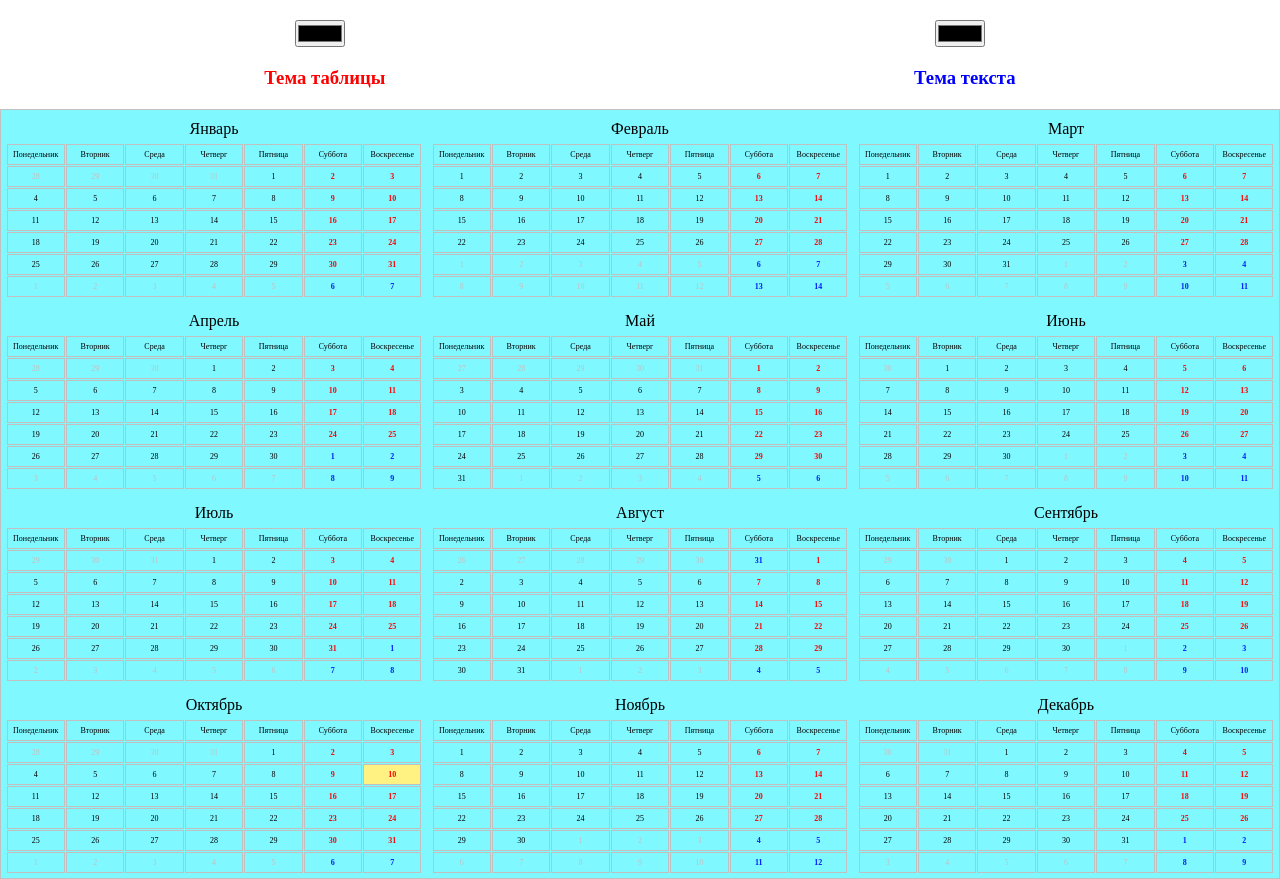
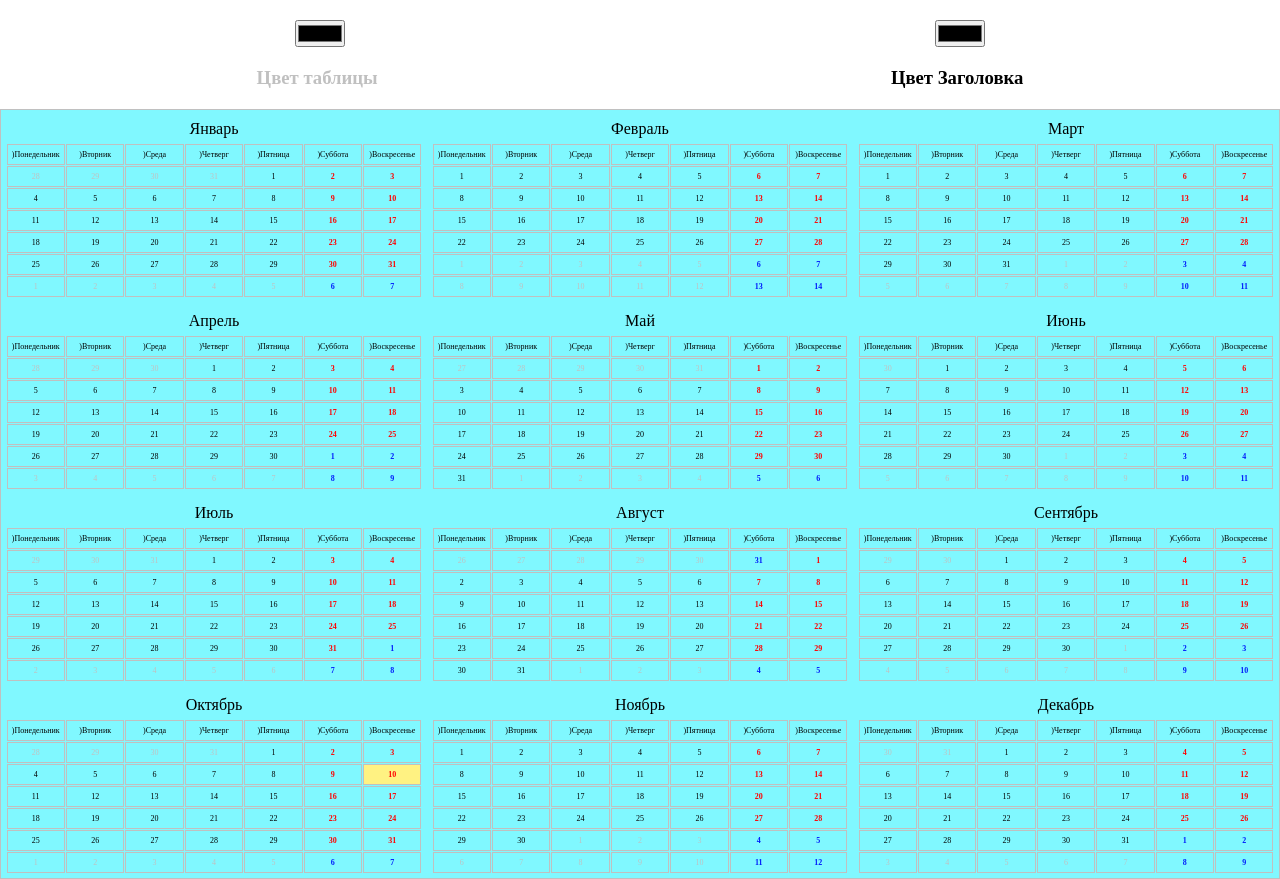
Before and after one commit to ONESucH/React-widget-calendar, a React (Create React App) app: page / in a window 1280 px wide. Built offline with nearby package versions, Linux system fonts and the light colour scheme.

Commit message:
add controllers themes

```diff
--- a/src/App.js
+++ b/src/App.js
@@ -32,8 +32,8 @@ const WeeksRu = [
 
 const App = () => {
   const [ colors, setColors ] = useState({
-    theme1: 'red',
-    theme2: 'blue',
+    theme1: 'silver',
+    theme2: 'black',
   });
   const [ monthCounter, setMonthCounter ] = useState(0); // Количество месяцев в году
   const [ years, setYears ] = useState([]); // Формируем год
@@ -99,21 +99,28 @@ const App = () => {
             {years?.length ? (
               years.map((item, monthIndex) => (
                 <div className="month" key={monthIndex}>
-                  <div className="month-title">{item?.month}</div>
+                  <div className="month-title" style={{color: colors.theme2}}>{item?.month}</div>
                   <div className="weeks">
-                    {WeeksRu.map((item, weeksIndex) => <div className="week" key={weeksIndex + item}>{item}</div>)}
+                    {WeeksRu.map((item, weeksIndex) => (
+                      <div className="week" style={{borderColor: colors.theme1}} key={weeksIndex + item}>
+                    ){item}</div>))}
                   </div>
                   <div className="days">
-                    {item?.leftPosition.map(day => <div key={day} className="day no-active">{day}</div>)}
+                    {item?.leftPosition.map(day => (
+                      <div key={day} className="day no-active" style={{borderColor: colors.theme1}}>{day}</div>
+                    ))}
                     {item?.days.map(day => (
                       <div
                         key={day}
-                        className={`day ${(date.getMonth() === item.indexMount) && (day === date.getDate()) ? 'now-date' : null}`}
+                        style={{borderColor: colors.theme1}}
+                        className={`day ${(date.getMonth() === item.indexMount) && (day === date.getDate()) ? 'now-date' : ''}`}
                       >
                         {day}
                       </div>
                     ))}
-                    {item?.rightPosition.map(day => <div key={day} className="day no-active">{day}</div>)}
+                    {item?.rightPosition.map(day => (
+                      <div key={day} className="day no-active" style={{borderColor: colors.theme1}}>{day}</div>
+                    ))}
                   </div>
                 </div>
               ))
--- a/src/components/ThemeContextExample.js
+++ b/src/components/ThemeContextExample.js
@@ -6,8 +6,8 @@ export const ThemeContextExample = () => {
 
   return (
    <div className="controls-label">
-     <h3 style={{color: themeContext.theme1}}>Тема таблицы</h3>
-     <h3 style={{color: themeContext.theme2}}>Тема текста</h3>
+     <h3 style={{ color: themeContext.theme1 }}>Цвет таблицы</h3>
+     <h3 style={{ color: themeContext.theme2 }}>Цвет Заголовка</h3>
    </div>
   )
 };
```
